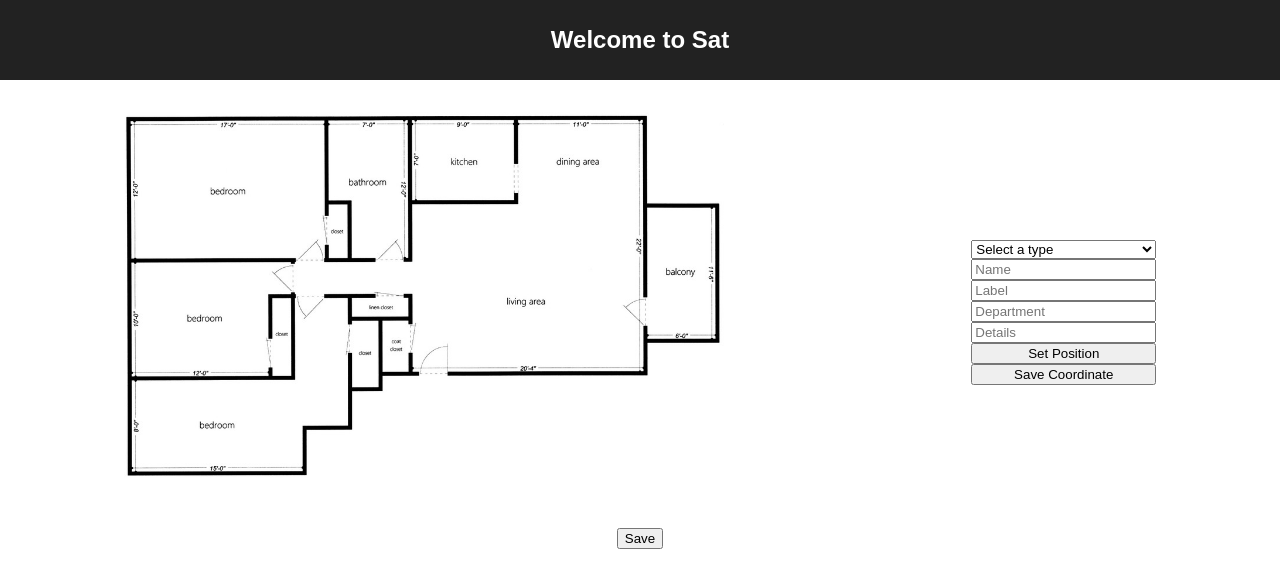
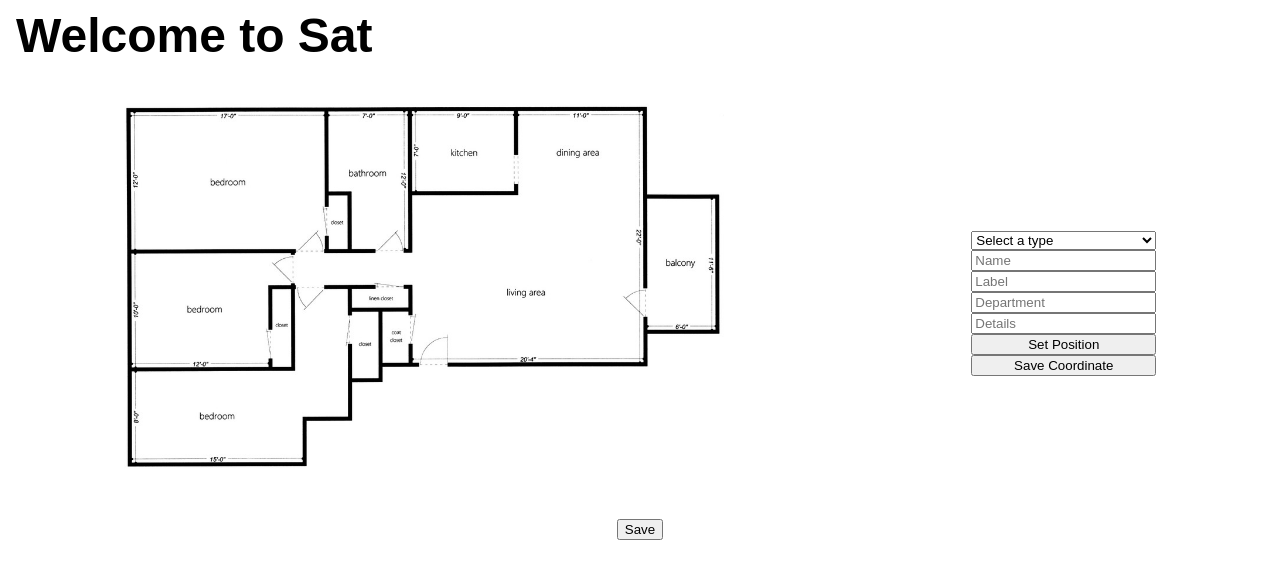
Before and after one commit to shoemakerdr/sat, a React app: page / in a window 1280 px wide. Shown: the top 588 px of the page. Built offline with nearby package versions, Linux system fonts and the light colour scheme.

Commit message:
Added styles for navbar and icons

```diff
--- a/src/App.css
+++ b/src/App.css
@@ -4,15 +4,44 @@
 }
 
 .header {
-    background-color: #222;
-    padding: 10px;
-    color: white;
+    display: flex;
+    justify-content: space-between;
+    align-items: center;
+    background-color: white;
+    color: black;
+}
+
+.titleWrapper {
+    display: flex;
+    justify-content: center;
+    align-items: center;
 }
 
 .title {
-    font-size: 1.5em;
+    margin: 8px 16px;
+    font-size: 48px;
+}
+
+.chair {
+    width: 36px;
+    margin-left: -16px;
+    margin-top: -4px;
+    height: auto;
 }
 
 .appContent {
     margin: 16px 0;
 }
+
+.searchWrapper {
+    display: flex;
+    justify-content: center;
+    align-items: center;
+    margin: 0 16px;
+}
+
+.searchIcon {
+    margin: 0 8px;
+    width: 20px;
+    height: 20px;
+}
```
